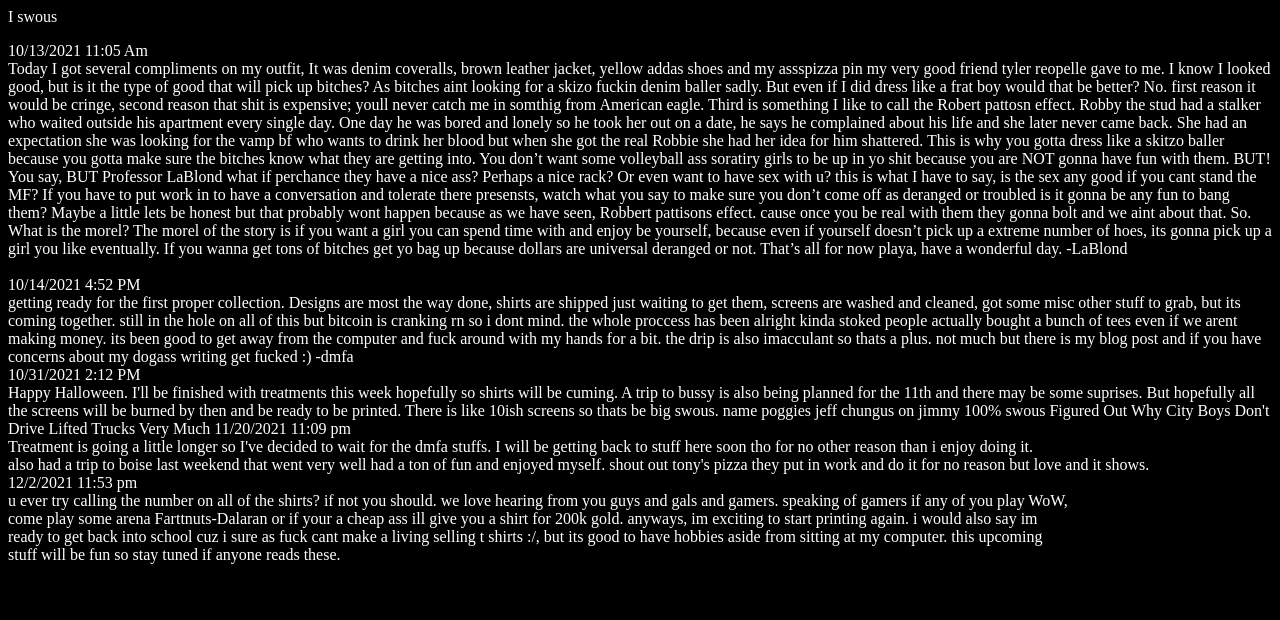
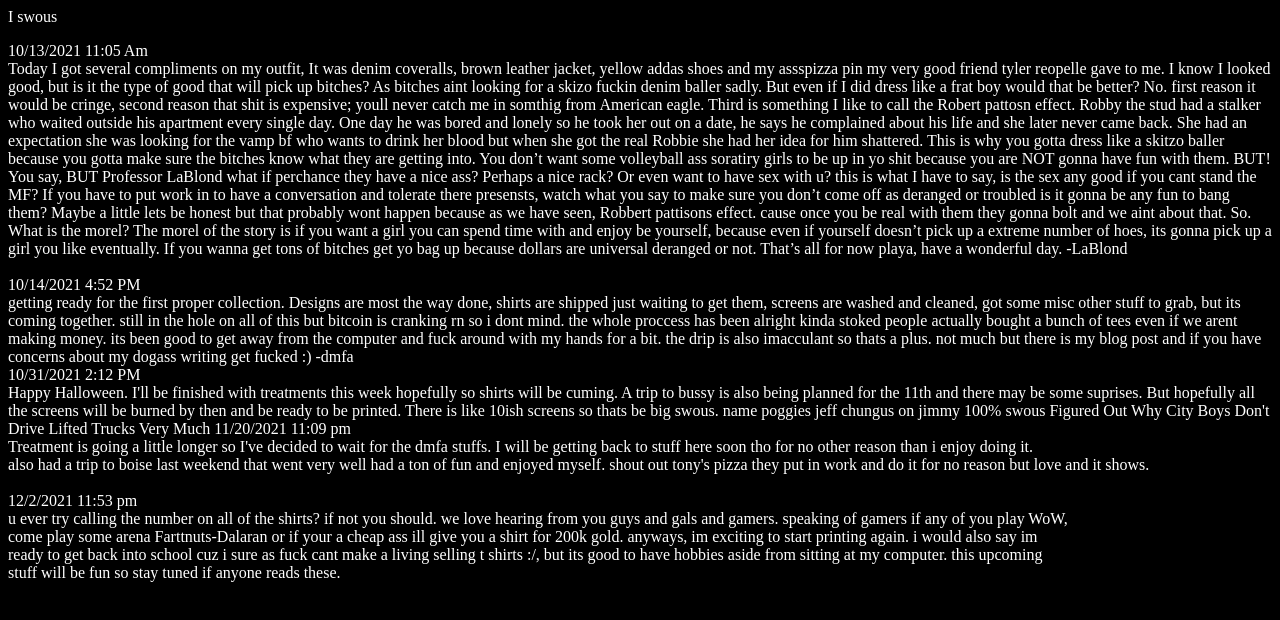
Before and after one commit to DudeManFuckAss/dmfa, a plain HTML site: page blog.html in a window 1280 px wide. Drawn offline with Linux system fonts and the light colour scheme.

Commit message:
Update blog.html

```diff
--- a/blog.html
+++ b/blog.html
@@ -45,7 +45,7 @@ That’s all for now playa, have a wonderful day.
   also had a trip to boise last weekend that went very well had a ton of fun and enjoyed myself. shout out tony's pizza they put in work and do it for no reason but love and it shows. <BR>
 </p4>
 <p5>
-12/2/2021 11:53 pm<BR>
+<BR>12/2/2021 11:53 pm<BR>
 u ever try calling the number on all of the shirts? if not you should. we love hearing from you guys and gals and gamers. speaking of gamers if any of you play WoW, <br>
 come play some arena Farttnuts-Dalaran or if your a cheap ass ill give you a shirt for 200k gold. anyways, im exciting to start printing again. i would also say im <br>
 ready to get back into school cuz i sure as fuck cant make a living selling t shirts :/, but its good to have hobbies aside from sitting at my computer. this upcoming<br>
```
